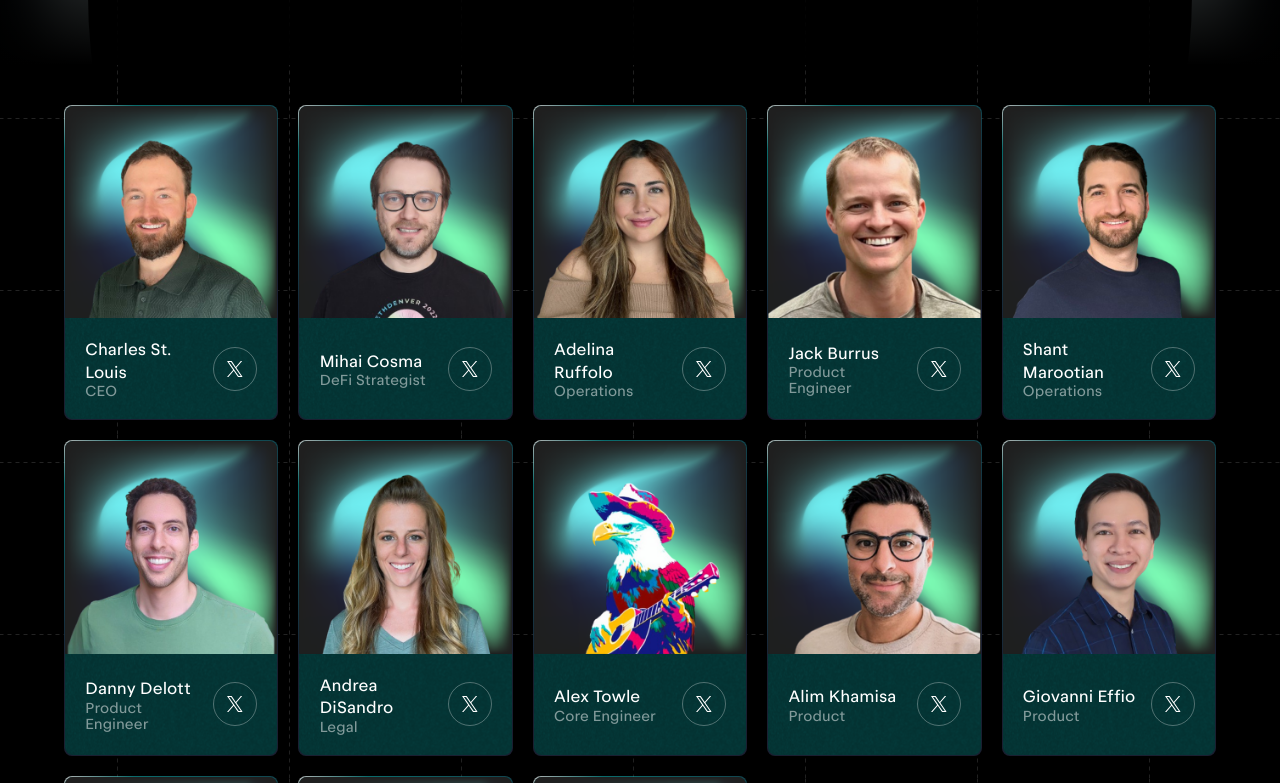
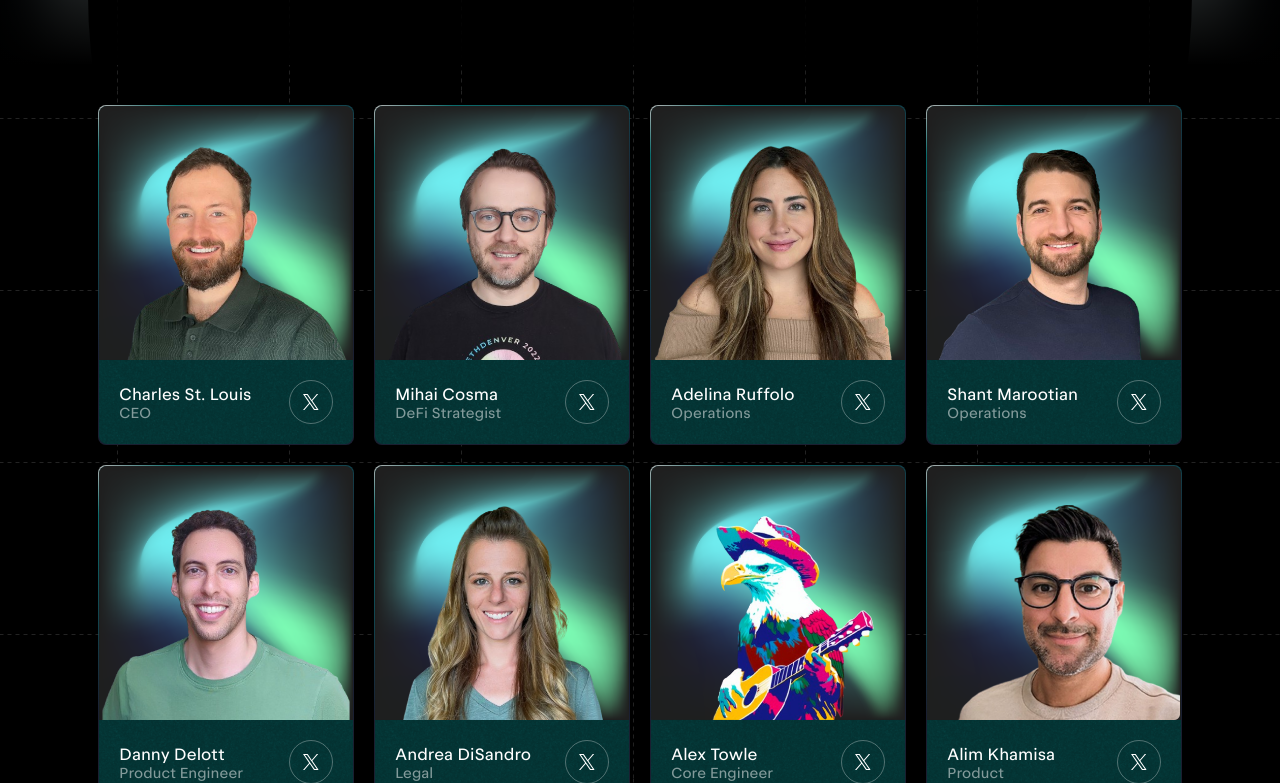
Before and after one commit to delvtech/delv-website, a React (Vite) app: page /team in a window 1280 px wide. Shown: the part 597-1380 px from the top of the page. Built offline with nearby package versions, Linux system fonts and the light colour scheme.

Commit message:
Remove Jack

```diff
--- a/src/pages/team/Team.tsx
+++ b/src/pages/team/Team.tsx
@@ -34,7 +34,7 @@ export function Team() {
 
       {/* Team grid */}
       <div className="relative mx-auto flex justify-center gap-5 px-[5vw] pt-10">
-        <div className="inline-grid grid-cols-5 gap-5 max-xl:grid-cols-4 max-lg:grid-cols-3 max-sm:grid-cols-2">
+        <div className="inline-grid grid-cols-4 gap-5 max-lg:grid-cols-3 max-sm:grid-cols-2">
           <PersonCard
             name="Charles St. Louis"
             title="CEO"
@@ -55,13 +55,6 @@ export function Team() {
             portraitSrc="/portraits/adelina.png"
             href="https://www.linkedin.com/in/adelinaruffolo"
             xUrl="https://x.com/adelina_ruffolo"
-          />
-          <PersonCard
-            name="Jack Burrus"
-            title="Product Engineer"
-            portraitSrc="/portraits/jack.png"
-            href="https://www.linkedin.com/in/jamesburrus"
-            xUrl="https://x.com/jackburrus"
           />
           <PersonCard
             name="Shant Marootian"
```
